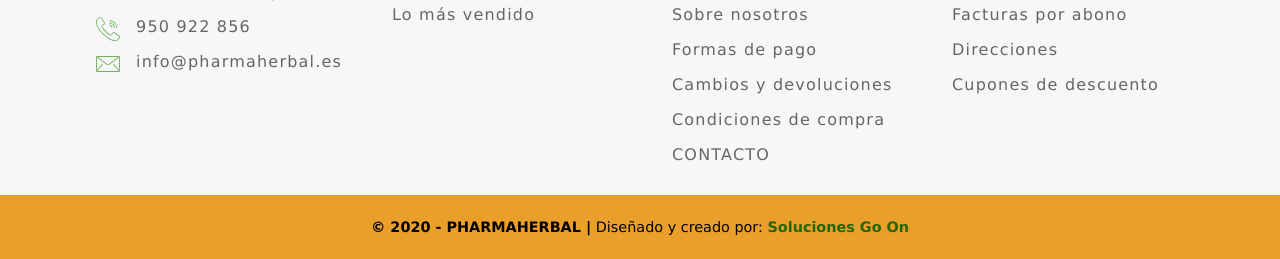
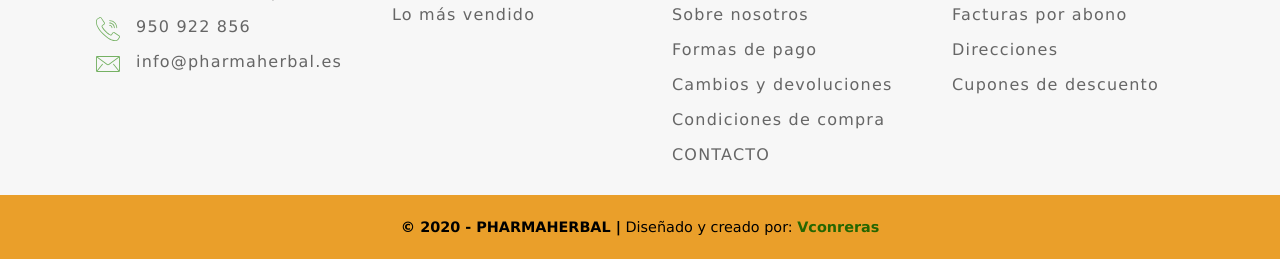
Before and after one commit to contrerastrece/Maquetado-de-pharmaherbal, a plain HTML site: page index.html in a window 1280 px wide. Shown: the part 3049-3308 px from the top of the page. Drawn offline with Linux system fonts and the light colour scheme.

Commit message:
cambio del autor

```diff
--- a/index.html
+++ b/index.html
@@ -1464,7 +1464,7 @@
 </div>
 <div class="formulario__autor">
     <div class="formulario__autor-text">
-        <span class="bold">© 2020 - PHARMAHERBAL |</span> Diseñado y creado por:  <span class="bold green">Soluciones Go On</span>
+        <span class="bold">© 2020 - PHARMAHERBAL |</span> Diseñado y creado por:  <span class="bold green">Vconreras</span>
     </div>
 </div>
 
```
